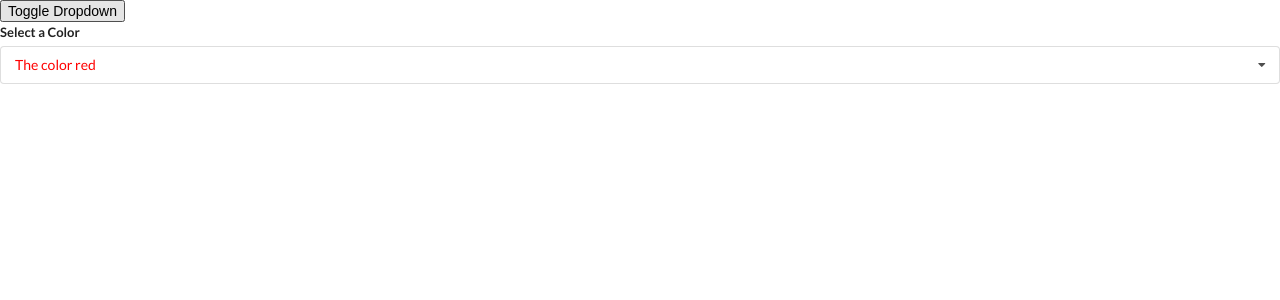
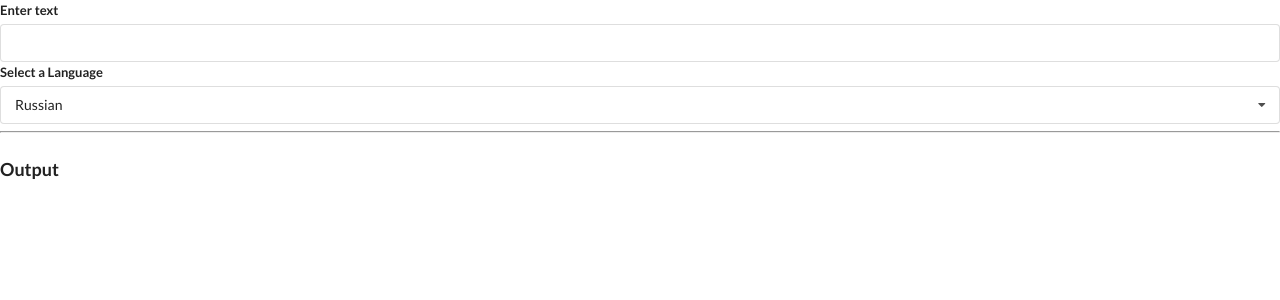
Before and after one commit to matichmike/react-widgets, a React (Create React App) app: page / in a window 1280 px wide. Shown: the top 300 px of the page. Built offline with nearby package versions, Linux system fonts and the light colour scheme.

Commit message:
translate widget component added

```diff
--- a/src/App.js
+++ b/src/App.js
@@ -1,7 +1,8 @@
 import React, { useState } from 'react';
 import Accordion from './components/Accordion';
 import Search from './components/Search';
-import DropDown from './components/DropDown'
+import DropDown from './components/DropDown';
+import Translate from './components/Translate';
 
 const items = [
   {
@@ -34,19 +35,11 @@
 ];
 
 export default () => {
-  const [selected, setSelected] = useState(options[0]);
-  const [showDropdown, setShowDropdown] = useState(true);
+
 
   return (
     <div>
-      <button onClick={() => setShowDropdown(!showDropdown)}>Toggle Dropdown</button>
-      {showDropdown ?
-      <DropDown
-      selected={selected}
-      onSelectedChange={setSelected}
-      options={options}
-      /> : null
-      }
+      <Translate />
     </div>
   )
 };
--- /dev/null
+++ b/src/components/Convert.js
@@ -0,0 +1,10 @@
+import React, {useState, useEffect} from 'react';
+
+const Convert = ({language, text}) => {
+  useEffect(() => {
+    console.log('New language or text');
+  }, [language, text])
+  return <div></div>
+}
+
+export default Convert;
--- a/src/components/DropDown.js
+++ b/src/components/DropDown.js
@@ -1,6 +1,6 @@
 import React, { useState, useEffect, useRef } from 'react';
 
-const DropDown = ({options, selected, onSelectedChange}) => {
+const DropDown = ({label, options, selected, onSelectedChange}) => {
   const [open, setOpen] = useState(false);
   const ref = useRef();
 
@@ -38,7 +38,7 @@
   return (
     <div ref={ref} className="ui form">
       <div className="field">
-        <label className="label">Select a Color</label>
+  <label className="label">{label}</label>
         <div onClick={() => setOpen(!open)}
         className={`ui selection dropdown ${open ? 'visible active' : ''}`}>
           <i className="dropdown icon"></i>
--- /dev/null
+++ b/src/components/Translate.js
@@ -0,0 +1,48 @@
+// AIzaSyCHUCmpR7cT_yDFHC98CZJy2LTms-IwDlM
+import React, {useState} from 'react';
+import DropDown from './DropDown';
+import Convert from './Convert';
+
+const options = [
+  {
+    label: 'Russian',
+    value: 'ru'
+  },
+  {
+    label: 'Spanish',
+    value: 'es'
+  },
+  {
+    label: 'Japanese',
+    value: 'ja'
+  }
+]
+
+const Translate = () => {
+  const [language, setLanguage] = useState(options[0]);
+  const [text, setText] = useState('');
+
+  return (
+    <div>
+      <div className="ui form">
+        <div className="field">
+      <label>Enter text</label>
+      <input
+        value={text}
+        onChange={(e) => setText(e.target.value)}
+      />
+      </div>
+      </div>
+      <DropDown
+        label="Select a Language"
+        selected={language}
+        onSelectedChange={setLanguage}
+        options={options}/>
+        <hr />
+        <h3 className="ui header">Output</h3>
+        <Convert text={text} language={language} />
+    </div>
+  )
+}
+
+export default Translate;
```
